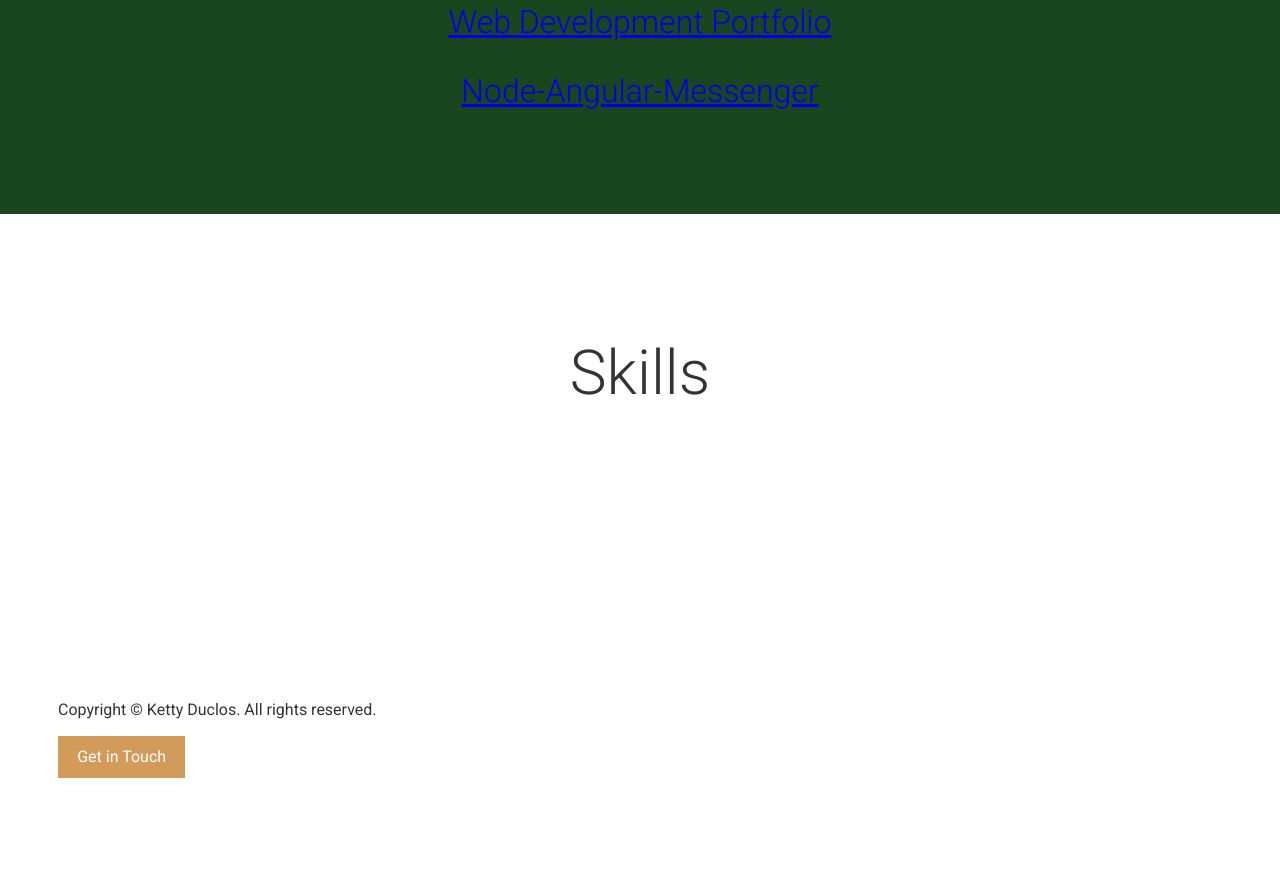
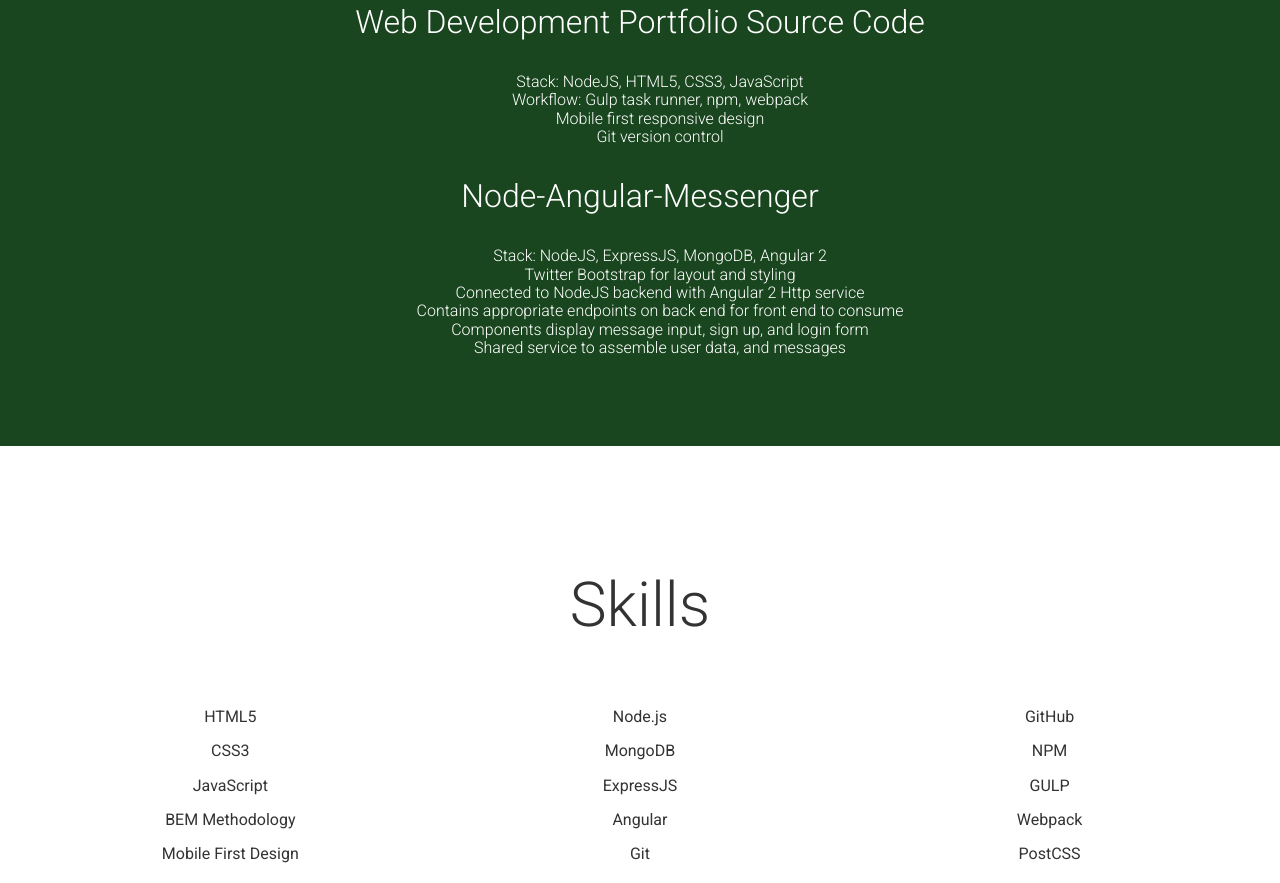
Before and after one commit to KettyDuclos/Web-Development-Portfolio, a website: page app/index.html in a window 1280 px wide. Shown: the part 1786-2669 px from the top of the page. Before the commit the page ends 2569 px from the top, so only its background shows below. Drawn offline with Linux system fonts and the light colour scheme.

Commit message:
updated work section to include project description

```diff
--- a/app/assets/styles/modules/_work.css
+++ b/app/assets/styles/modules/_work.css
@@ -1,10 +1,19 @@
 .work-item{
 	text-align: center;
-
 
 
 	&__title{
 		font-size: 2.0rem;
 		font-weight: 300;
 	}
+
+	&__title a{
+		color: white;
+		text-decoration: none;
+	}
+
+	&__list li{
+		list-style: none;
+		font-weight: 300;
+	}
 }
--- a/app/index.html
+++ b/app/index.html
@@ -83,8 +83,22 @@
 			<div class="row row--gutters generic-content-container">
 				<div class="row__medium-12">
 					<div class="work-item">
-						<h3 class="work-item__title"><a href="https://github.com/KettyDuclos">Web Development Portfolio</a></h3>
+						<h3 class="work-item__title"><a href="https://github.com/KettyDuclos">Web Development Portfolio Source Code</a></h3>
+							<ul class="work-item__list">
+								<li>Stack: NodeJS, HTML5, CSS3, JavaScript</li>
+								<li>Workflow: Gulp task runner, npm, webpack</li>
+								<li>Mobile first responsive design</li>
+								<li>Git version control</li>
+							</ul>
 						<h3 class="work-item__title"><a href="https://angular-nodejs-deployment.herokuapp.com/">Node-Angular-Messenger</a></h3>
+							<ul class="work-item__list">
+								<li>Stack: NodeJS, ExpressJS, MongoDB, Angular 2</li>
+								<li>Twitter Bootstrap for layout and styling</li>
+								<li>Connected to NodeJS backend with Angular 2 Http service</li>
+								<li>Contains appropriate endpoints on back end for front end to consume</li>
+								<li>Components display message input, sign up, and login form</li>
+								<li>Shared service to assemble user data, and messages</li>
+							</ul>
 					</div>
 				</div>
 			</div>
@@ -101,23 +115,29 @@
 							<p>CSS3</p>
 							<p>JavaScript</p>
 							<p>BEM Methodology</p>
+							<p>Mobile First Design</p>
 
 					</div>
 				</div>
 				<div class="row__medium-4">
 					<div class="testimonials">
 							<p>Node.js</p>
-							<p>NPM</p>
-							<p>GULP</p>
-							<p>Webpack</p>
+							<p>MongoDB</p>
+							<p>ExpressJS</p>
+							<p>Angular</p>
+							<p>Git</p>
+
 					</div>
 				</div>
 				<div class="row__medium-4">
 					<div class="testimonials">
-							<p>Git</p>
+
 							<p>GitHub</p>
+							<p>NPM</p>
+							<p>GULP</p>
+							<p>Webpack</p>
 							<p>PostCSS</p>
-							<p>Mobile First Design</p>
+
 					</div>
 				</div>
 			</div>
--- a/app/temp/styles/styles.css
+++ b/app/temp/styles/styles.css
@@ -899,6 +899,16 @@
   font-weight: 300;
 }
 
+.work-item__title a{
+  color: white;
+  text-decoration: none;
+}
+
+.work-item__list li{
+  list-style: none;
+  font-weight: 300;
+}
+
 .site-footer{
 	padding-bottom: 5px;
 
```
Also changed, not shown: docs/index.html (+16 -2 lines), 2 other files.
